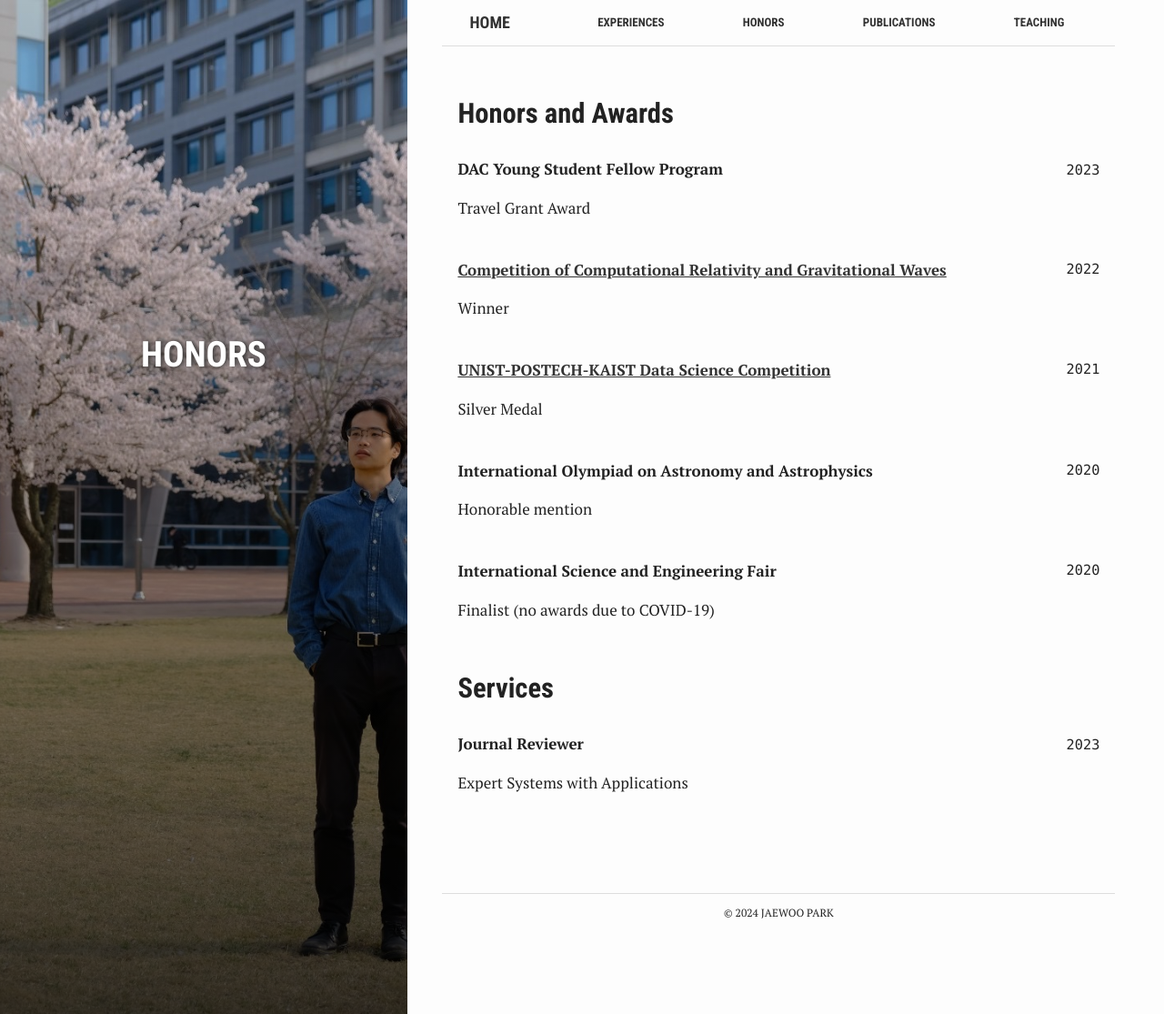
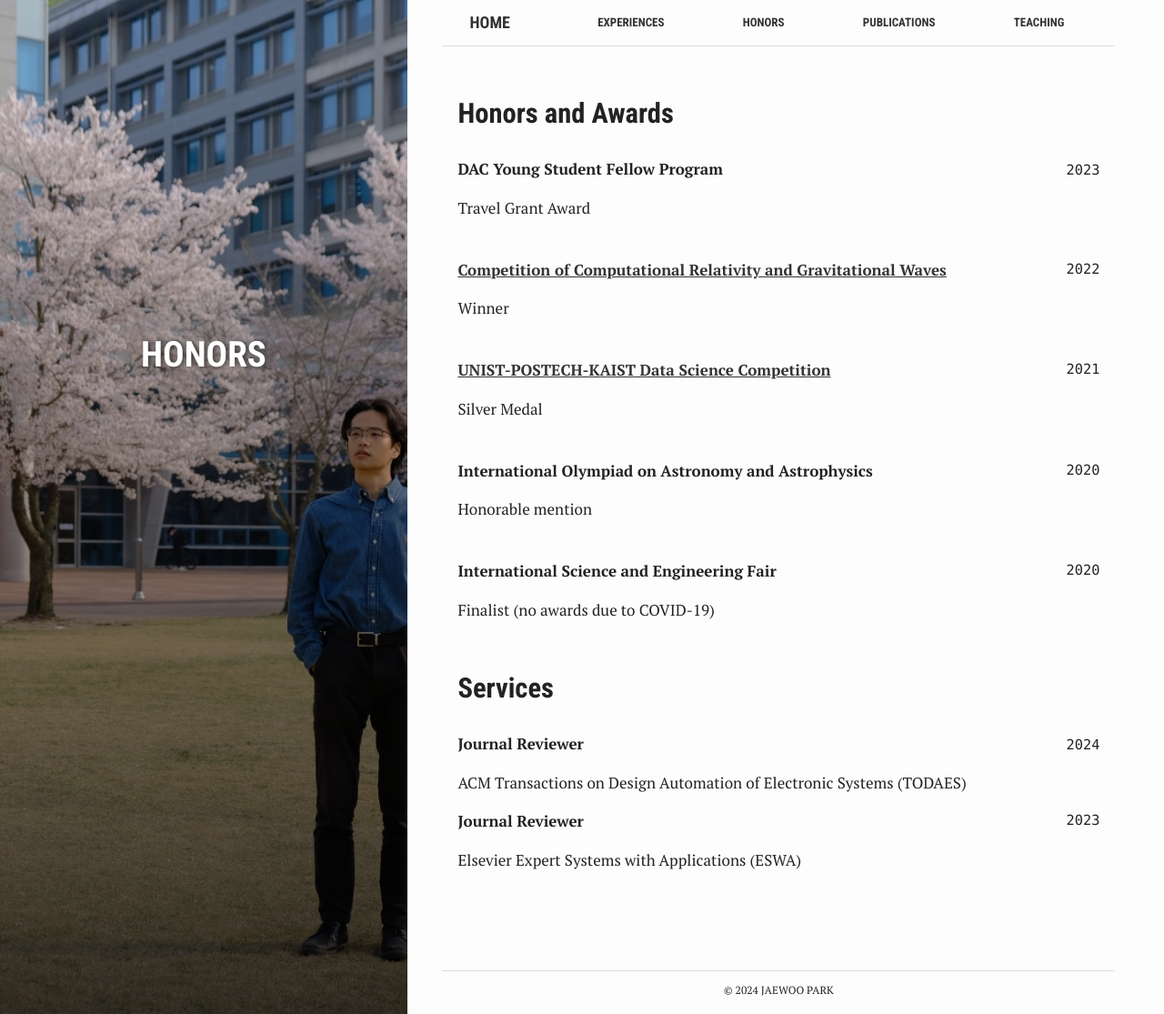
Before and after one commit to hecate64/hecate64.github.io, a Jekyll site: the page built from honors.md, in a window 1280 px wide and 1115 px high. Shown: the whole window at 91% size. Built offline with Jekyll 4.4.1, drawn with Linux system fonts in a browser that asks for light colours.

Commit message:
add reviewer history

```diff
--- a/honors.md
+++ b/honors.md
@@ -58,10 +58,22 @@ Finalist (no awards due to COVID-19)
 
 ## Services
 
+<div style="float: right"> <code> 2024 </code> </div>
+
+__Journal Reviewer__
+
+
+ACM Transactions on Design Automation of Electronic Systems (TODAES)
+<br/>
+
+
+
+
+
 <div style="float: right"> <code> 2023 </code> </div>
 
 __Journal Reviewer__
 
 
-Expert Systems with Applications
+Elsevier Expert Systems with Applications (ESWA)
 <br/>
```
Also changed, not shown: 6 other files.
